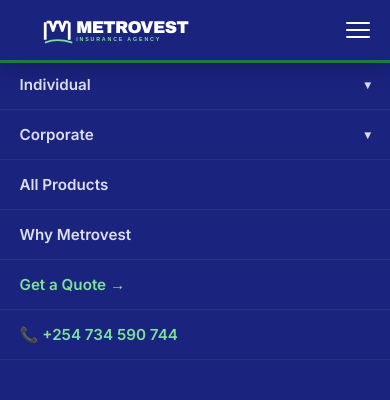
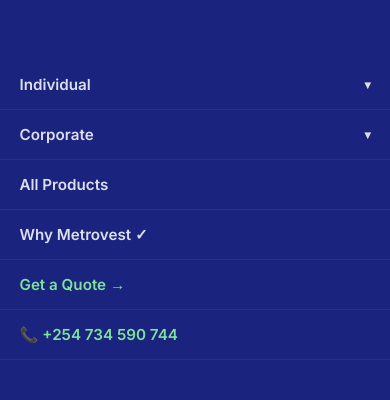
Before and after one commit to danoyier-crypto/Metrovest-website, a plain HTML site: page index.html in a window 390 px wide. Both pictures are taken after a click on the button 358 px from the left and 30 px from the top of the page. Shown: the top 400 px of the page. Drawn offline with Linux system fonts and the light colour scheme; a web font is replaced by a local one.

Commit message:
Add files via upload

```diff
--- a/index.html
+++ b/index.html
@@ -1,4 +1,5 @@
 <!DOCTYPE html>
+<!-- METROVEST v5.0 ACCORDION MENU -->
 <html lang="en">
 <head>
 <meta charset="UTF-8"/>
@@ -574,7 +575,7 @@
 /* ============ MOBILE MENU ============ */
 #mobile-nav{
   display:none;position:fixed;top:0;left:0;right:0;bottom:0;
-  background:var(--navy);z-index:799;overflow-y:auto;
+  background:var(--navy);z-index:9999;overflow-y:auto;
   flex-direction:column; padding-top:72px;
 }
 #mobile-nav.open{display:block;}
@@ -925,7 +926,7 @@
 </nav>
 
 <!-- MOBILE NAV -->
-<div id="mobile-nav">
+<div id="mobile-nav"><div id="v5-marker" style="display:none;">v5</div>
 
   <!-- INDIVIDUAL -->
   <a class="mob-link mob-toggle" data-target="sub-individual" href="#">Individual <span class="mob-arrow">▾</span></a>
@@ -966,7 +967,7 @@
   </div>
 
   <a class="mob-link" href="products.html" onclick="closeMob()">All Products</a>
-  <a class="mob-link" href="#why-us" onclick="closeMob()">Why Metrovest</a>
+  <a class="mob-link" href="#why-us" onclick="closeMob()">Why Metrovest ✓</a>
   <a class="mob-link" href="#get-quote" onclick="closeMob()" style="color:#7fe09a;">Get a Quote →</a>
   <a class="mob-link" href="tel:+254734590744" style="color:#7fe09a;">📞 +254 734 590 744</a>
 
```
